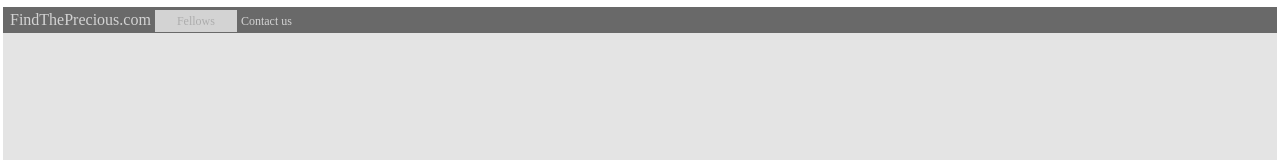
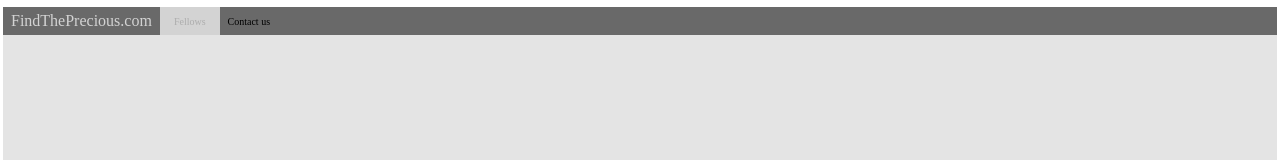
Before and after one commit to LucaMilanese90/css-box-model-challenge, a plain HTML site: page index.html in a window 1280 px wide. Shown: the top 160 px of the page. Drawn offline with Linux system fonts and the light colour scheme.

Commit message:
Updated <li> display: table-cell

```diff
--- a/style.css
+++ b/style.css
@@ -8,34 +8,32 @@ ul {
     margin-top: 7px;
     margin-left: 3px;
     margin-right: 3px;
-    padding: 4px 7px;
     background-color: rgb(105, 105, 105);
 }
 
 li
   {
-  display:inline;
-  padding: 4px 0px;
+  vertical-align: middle;
+  display: table-cell;
   }
 
 li.firstLeftSide{
     font-size: 16px;
     color: lightgrey;
-    font-weight: 400;
+    padding: 5px 8px;
 }
 
 li.secondLeftSide{
     background-color: lightgrey;
-    padding-left: 22px;
-    padding-right: 22px;
-    font-size: 12px;
+    padding: 5px 14px;
+    font-size: 10px;
     color: rgb(173, 173, 173);
 
 }
 
 li.thirdLeftSide{
-  font-size: 12px;
-  color: lightgrey;
+  padding: 5px 8px;
+  font-size: 10px;
 }
 
 .carousel {
@@ -51,6 +49,7 @@ h2.central {
   color: darkgrey;
   padding: 30px;
 }
+
 em {
   font-size: 15px;
 }
```
